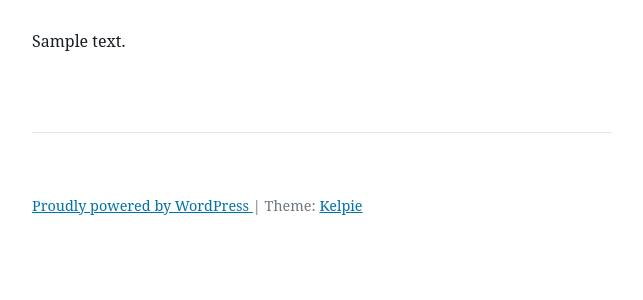
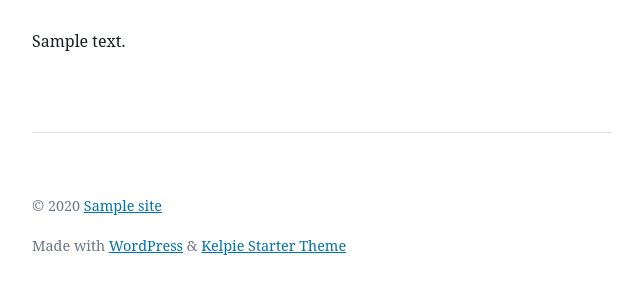
Before and after one commit to octopusthink/kelpie, a WordPress theme: template themes/kelpie/page.php in a window 1280 px wide. Shown: the part 318-618 px from the top of the page, without its empty margins (318-961 px from the left). Run offline with PHP 8.4 and a stand-in for WordPress, Linux system fonts and the light colour scheme; the site name, menu and one post (Sample post) are stand-ins, and other content is empty; some libraries are stand-ins or nearby versions.

Commit message:
feat: Update footer text.

```diff
--- a/themes/kelpie/footer.php
+++ b/themes/kelpie/footer.php
@@ -15,17 +15,22 @@
 
 <footer id="colophon" class="site-footer">
 	<div class="site-info">
-		<a href="<?php echo esc_url( __( 'https://wordpress.org/', 'kelpie' ) ); ?>">
-							<?php
-							/* translators: %s: CMS name, i.e. WordPress. */
-							printf( esc_html__( 'Proudly powered by %s', 'kelpie' ), 'WordPress' );
-							?>
-		</a>
-		<span class="sep"> | </span>
-		<?php
-			/* translators: 1: Theme name, 2: Theme author. */
-			printf( esc_html__( 'Theme: %s', 'kelpie' ), '<a href="https://github.com/WordPress/kelpie/">Kelpie</a>' );
-		?>
+		<p class="footer-copyright">&copy;
+			<?php
+			echo date_i18n(
+				/* translators: Copyright date format, see https://secure.php.net/date */
+				_x( 'Y', 'copyright date format', 'kelpie' )
+			);
+			?>
+			<a href="<?php echo esc_url( home_url( '/' ) ); ?>"><?php bloginfo( 'name' ); ?></a>
+		</p><!-- .footer-copyright -->
+
+		<p class="powered-by-wordpress">
+			<?php echo esc_html_e( 'Made with', 'kelpie' ); ?>
+			<a href="<?php echo esc_url( __( 'https://wordpress.com/', 'kelpie' ) ); ?>" ><?php echo esc_html_e( 'WordPress', 'kelpie' ); ?></a>
+			<?php echo esc_html_e( '&', 'kelpie' ); ?>
+			<a href="<?php echo esc_url( __( 'https://github.com/octopusthink/kelpie', 'kelpie' ) ); ?>"><?php echo esc_html_e( 'Kelpie Starter Theme', 'kelpie' ); ?></a>
+		</p><!-- .powered-by-wordpress -->
 	</div><!-- .site-info -->
 </footer><!-- #colophon -->
 </div><!-- #page -->
```
